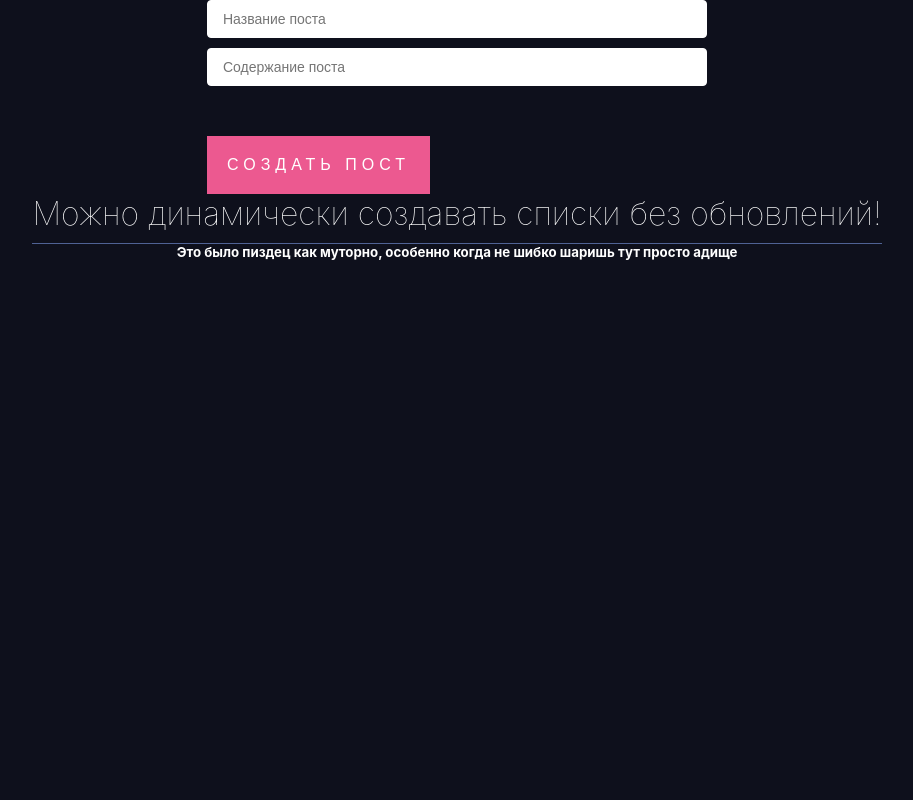
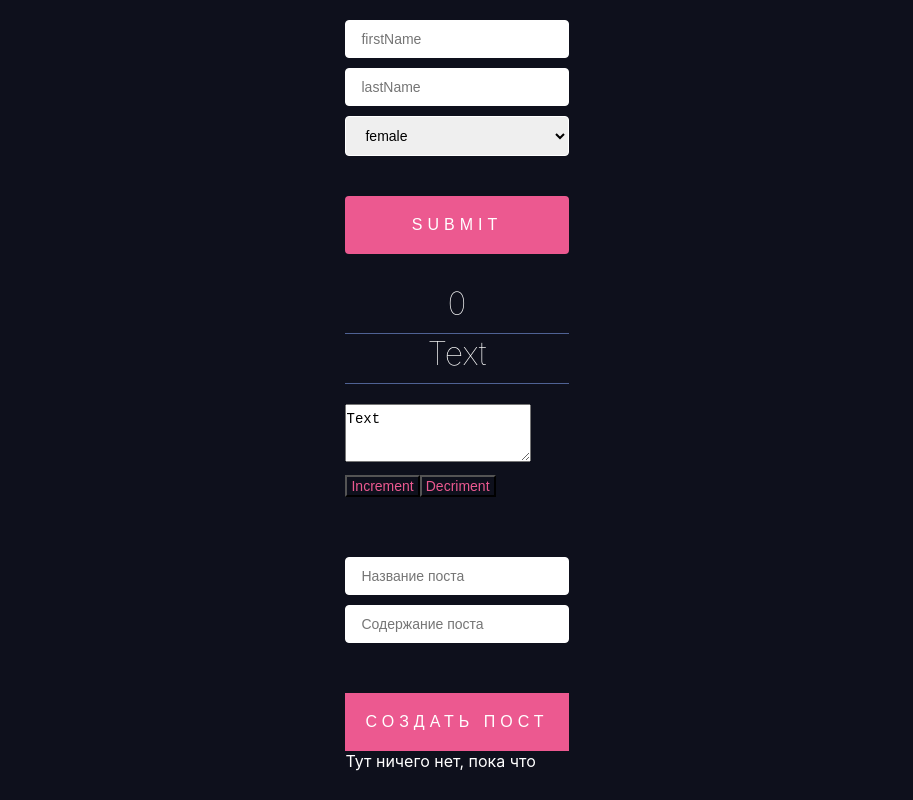
Before and after one commit to OniGrayFox/First_App_React, a React (Create React App) app: page / in a window 1280 px wide. Shown: the whole page, without its empty margins (183-1096 px from the left). Built offline with nearby package versions, Linux system fonts and the light colour scheme.

Commit message:
Update 7 files

```diff
--- a/src/App.js
+++ b/src/App.js
@@ -17,19 +17,30 @@ function App() {
   const [posts , setPosts] = useState([])
 
   const createPost = (newPost) =>{
-    setPosts(...posts, newPost )
+    setPosts([...posts, newPost] )
   }
 
 
-
+  const removePost = (post) => {
+    setPosts(posts.filter(p => p.id !== post.id))
+  }
 
 
 
   return (
 
     <div>
+      <br/>
+      <Regform/>
+      <br/>
+      <CustomInput/>
+      <br/>
       <PostForm create= {createPost}/>
-      <PostList posts={posts} title = "Можно динамически создавать списки без обновлений!"/>
+      {posts.length !== 0
+        ?<PostList remove = {removePost} posts={posts} title = "Можно динамически создавать списки без обновлений!"/>
+        :<div style = {{color:'white'}}>Тут ничего нет, пока что</div>
+      }
+
 
     </div>
 
--- a/src/CustomInput.js
+++ b/src/CustomInput.js
@@ -1,5 +1,8 @@
 import React, { useState } from "react";
 import ReactDOM from "react-dom";
+import MyButton from "./UI/Components/MyButton";
+
+
 
 function CustomInput(){
     const [likes, setLikes] = useState(0)
@@ -15,13 +18,13 @@ function CustomInput(){
         <div className="App">
             <h1>{likes}</h1>
             <h1>{value}</h1>
-            <input
+            <textarea
             type = "text"
             value={value}
             onChange = {event => setValue(event.target.value)}
             />
-            <button onClick = {increment}>Increment</button>
-            <button onClick = {decriment}>Decriment</button>
+            <MyButton  onClick = {increment}>Increment</MyButton>
+            <MyButton onClick = {decriment}>Decriment</MyButton>
         </div>
     );
 }
--- a/src/PostForm.js
+++ b/src/PostForm.js
@@ -4,9 +4,8 @@ import React, { useState } from "react";
 
 
 const PostForm = ({create}) => {
-  const [post, setPost] = useState([{title: '' , body: '' }])
-  const [titles, setState] = useState('')
-  const [body, setBody] = useState('')
+  const [post, setPost] = useState([''])
+
 
   const addNewPost = (e) =>{
     e.preventDefault()
--- a/src/PostItems.js
+++ b/src/PostItems.js
@@ -17,7 +17,9 @@ const PostItem = (props) => {
             <div>{props.post.body}</div>
         </div>
         <div className="post__btn">
-            <MyButton>X</MyButton>
+            <MyButton onClick = {() => props.remove(props.post)}>X
+
+            </MyButton>
 
         </div>
     </div>
--- a/src/PostList.js
+++ b/src/PostList.js
@@ -4,20 +4,20 @@ import PostItem from "./PostItems";
 
 
 
-const PostList = ({posts, title}) => {
+const PostList = ({posts, title , remove}) => {
 
   return (
     <div >
     <h1 style = {{textAlign: 'center'}}>
         {title}
       </h1>
-    <h5 style = {{color: "white",textAlign: 'center'}}>Это было пиздец как муторно, особенно когда не шибко шаришь тут просто адище </h5>
-      {...posts.map((post, index ) => <PostItem number = {index + 1} post = {post} key = {post.id}/>)}
+      <h5 style = {{textAlign: 'center' , color: 'white'}}></h5>
+      {posts.map((post, index ) => <PostItem remove = {remove} number = {index + 1} post = {post} key = {post.id}/>)}
 
     </div>
 
 
 
   );
-}
+};
 export default PostList;
--- a/src/RegForm.js
+++ b/src/RegForm.js
@@ -1,4 +1,4 @@
-import React from "react";
+import React, { useState } from "react";
 import ReactDOM from "react-dom";
 import { useForm } from "react-hook-form";
 
@@ -7,14 +7,14 @@ import "./styles.css";
 export default function RegForm() {
   const { register, handleSubmit } = useForm();
   const onSubmit = (data) => console.log(data);
+  // const [data, setValue] = useState('')
 
   return (
+    <div>
 
     <form onSubmit={handleSubmit(onSubmit)}>
-      <input {...register("firstName")} />
-      <input {...register("lastName")} />
-
-      <input type="datetime" placeholder="date" {...register("date", {})} />
+      <input placeholder="firstName" {...register("firstName")} />
+      <input placeholder="lastName" {...register("lastName")} />
 
       <select {...register("gender")}>
         <option value="female">female</option>
@@ -24,7 +24,7 @@ export default function RegForm() {
 
       <input type="submit" />
     </form>
-
+    </div>
   );
 
 }
--- a/src/styles.css
+++ b/src/styles.css
@@ -78,6 +78,17 @@ select{
   font-size: 14px;
 
 
+}
+
+textarea {
+  line-height: 2;
+  text-align: left;
+  display: block;
+  margin-bottom: 13px;
+  margin-top: 20px;
+  color: rgb(0, 0, 0);
+  font-size: 14px;
+  font-weight: 200;
 }
 
 label {
```
